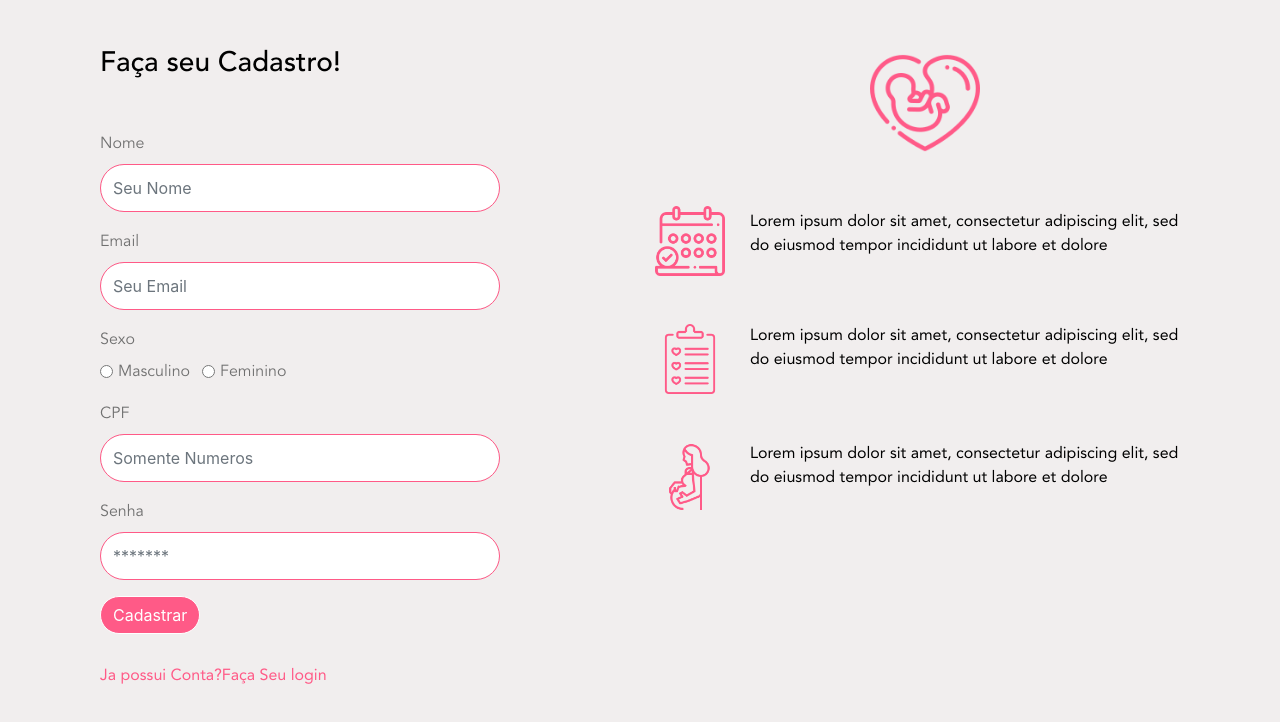
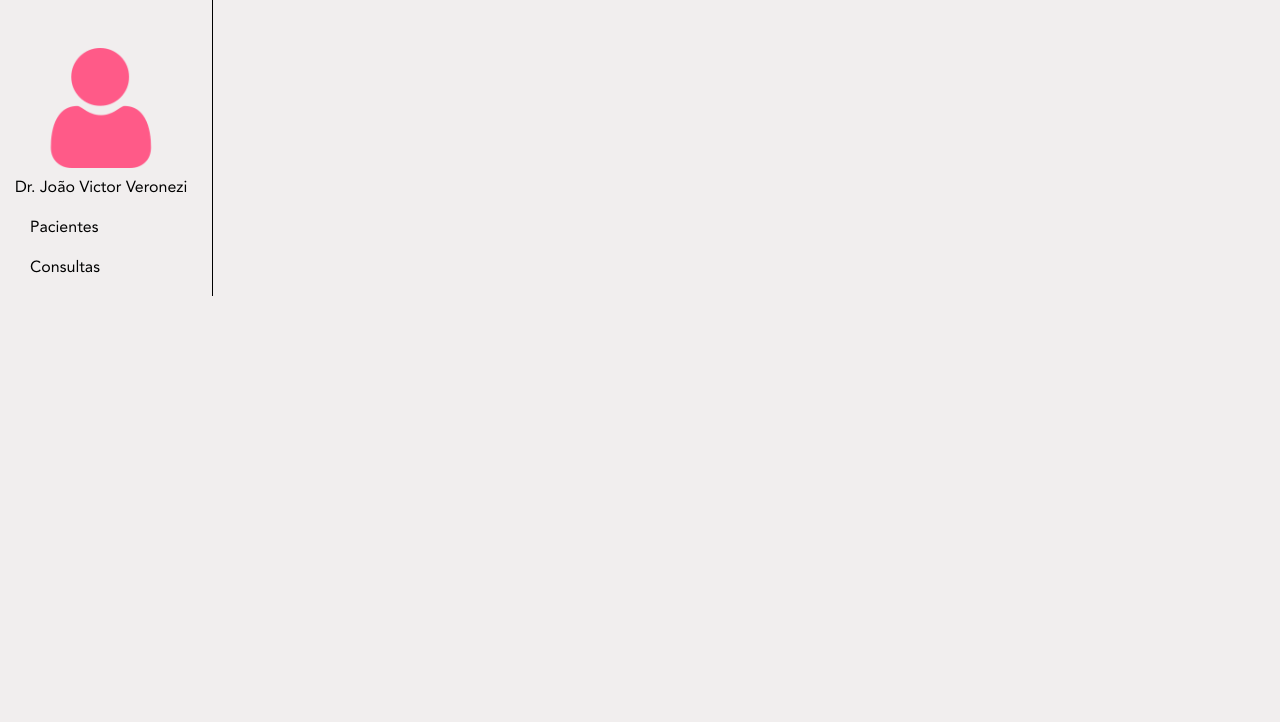
Before and after one commit to JoaoVictorVeronezi/engravidei-web, a React (Create React App) app: page / in a window 1280 px wide. Shown: the top 722 px of the page. Built offline with nearby package versions, Linux system fonts and the light colour scheme; the HTML template or start-up script is replaced by a standard one.

Commit message:
home incoming

```diff
--- a/src/App.jsx
+++ b/src/App.jsx
@@ -1,7 +1,9 @@
 import React from 'react';
 import MainScreen from './components/MainScreen';
 import RegistScreen from './components/RegistScreen';
+import HomeScreen from './components/HomeScreen';
 
-const App = () => <RegistScreen />
+
+const App = () => <HomeScreen />
 
 export default App;
--- a/src/assets/App.css
+++ b/src/assets/App.css
@@ -136,3 +136,21 @@ label {
     color: black !important;
     border-color: #FF5A87 !important;
 }
+/*
+===================================================================
+                    CSS da Pagina de HOME
+===================================================================
+*/
+
+.teste {
+    display: block;
+}
+.banana {
+    vertical-align: top;
+    display: inline-block;
+    text-align: center;
+}
+.menu {
+    border-right: 1px solid black;
+    height: 100%;
+}
--- /dev/null
+++ b/src/components/HomeScreen.jsx
@@ -0,0 +1,38 @@
+import React, { useState } from "react";
+import ProfilePic from "../assets/user.png";
+import Container from 'react-bootstrap/Container';
+import Button from 'react-bootstrap/Button';
+import Media from 'react-bootstrap/Media'
+import Row from 'react-bootstrap/Row';
+import Col from 'react-bootstrap/Col';
+
+
+
+import '../assets/App.css';
+
+const HomeScreen = () => {
+    return (
+        <Container fluid>
+            <Row>
+                <Col name="Esquerda" xs={12} xl={2} sm={12} md={8} lg={8} className="justify-content-center menu">
+                    <Media className="justify-content-center banana mt-5">
+                        <figure>
+                            <img width={120} height={120} src={ProfilePic} className="mb-2" />
+                            <figcaption><p>Dr. João Victor Veronezi</p></figcaption>
+                        </figure>
+                    </Media>
+                    <Container name="Menu">
+                        <p>Pacientes</p>
+                        <p>Consultas</p>
+
+                    </Container>
+                </Col>
+                <Col xl={10} name="Direita">
+
+                </Col>
+            </Row>
+        </Container>
+    );
+}
+
+export default HomeScreen;
--- a/src/components/MainScreen.jsx
+++ b/src/components/MainScreen.jsx
@@ -6,7 +6,8 @@ import Media from 'react-bootstrap/Media'
 import Row from 'react-bootstrap/Row';
 import Col from 'react-bootstrap/Col';
 import Form from 'react-bootstrap/Form';
-import { InputGroup } from "react-bootstrap";
+
+
 import '../fonts/AvenirBook.otf';
 
 import '../assets/App.css';
@@ -27,7 +28,7 @@ const MainScreen = () => {
         setValidated(true);
     };
     return (
-        <Container fluid className="geral p-0 mt-xl-5 mt-xs-0">
+        <Container fluid className="geral p-0 pt-xl-5 pt-xs-0">
             <Container>
                 <Row>
                     <Col xs={12} xl={8} sm={12} md={8} lg={8} className="pinkContainer align-items-center">
```
Also changed, not shown: src/assets/user.png (added).
